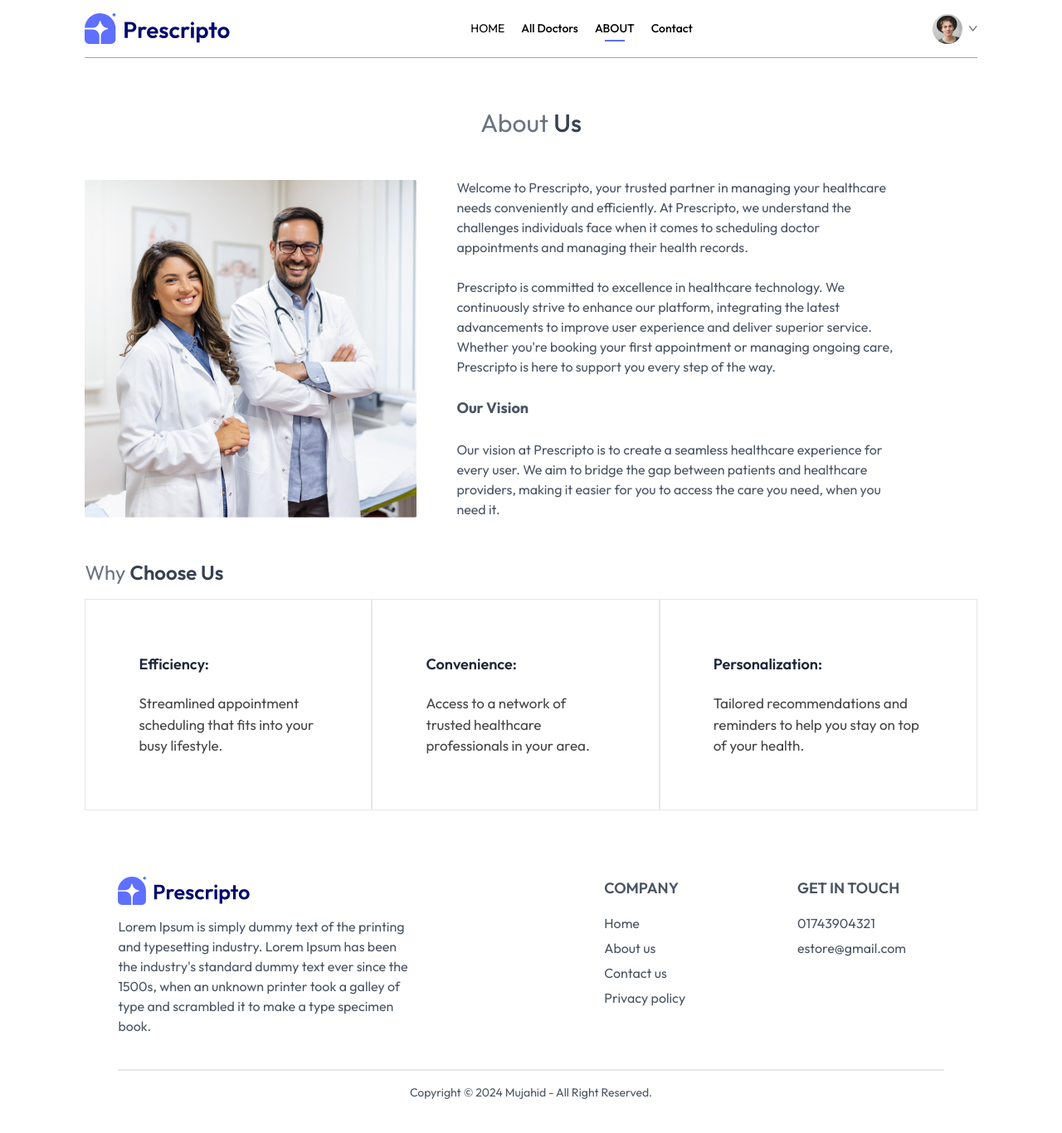
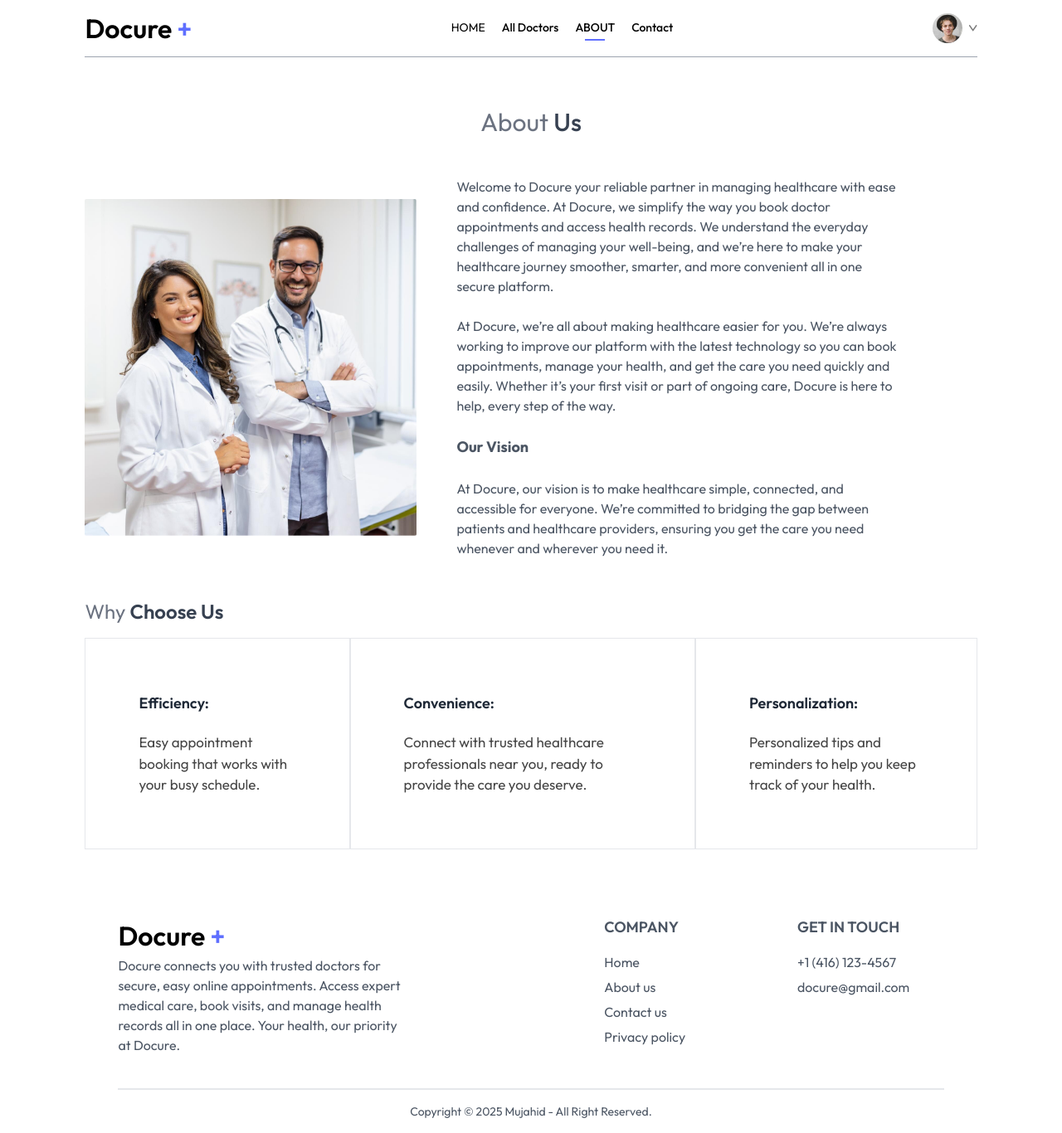
Before and after one commit to tanvirtalukdersiam/Prescripto, a React (Vite) app: page /about in a window 1280 px wide. Shown: the whole page at 83% size. Before the commit the page ends 1343 px from the top, so only its background shows below. Built offline with nearby package versions, Linux system fonts and the light colour scheme.

Commit message:
content-changed

```diff
--- a/src/components/Banner.jsx
+++ b/src/components/Banner.jsx
@@ -7,7 +7,7 @@ const Banner = () => {
       <div className="flex-1 py-8 sm:py-10 md:py-16 lg:py-24 lg:pl-5">
         <div className="text-xl sm:text-2xl md:text-3xl lg:text-5xl text-white font-semibold">
           <h4>Book Appointment</h4>
-          <h4 className="mt-3">With 100+ Trusted Doctors</h4>
+          <h4 className="mt-3">with 100+ Verified Healthcare Professionals</h4>
         </div>
         <button
           onClick={() => {
--- a/src/components/Doctors_Book.jsx
+++ b/src/components/Doctors_Book.jsx
@@ -8,10 +8,12 @@ const Doctors_Book = () => {
     <div className="flex flex-col items-center gap-4 my-14 text-gray-900 md:mx-10">
       <h2 className="font-medium text-[40px] text-center">
         {" "}
-        Top Doctors to Book
+        Highly Rated Doctors Ready to Book
       </h2>
       <p className="font-normal  text-[18px] text-pcolor text-center">
-        Simply browse through our extensive list of trusted doctors.
+        Easily search through our trusted doctor directory to find qualified,
+        experienced <br className="hidden sm:block" /> healthcare professionals
+        who meet your specific needs.
       </p>
       <div className="w-full grid grid-cols-auto gap-4 pt-5 gap-y-6 md:px-0">
         {doctors.slice(0, 7).map((item, index) => (
--- a/src/components/Find_by_Speciality.jsx
+++ b/src/components/Find_by_Speciality.jsx
@@ -6,12 +6,12 @@ const Find_by_Speciality = () => {
     <div id="speciality" className="flex flex-col items-center gap-4 py-16">
       <h2 className="font-medium text-[40px] text-center">
         {" "}
-        Find_by_Speciality
+        Explore by Specialization
       </h2>
+
       <p className="font-normal sm:w-1/3 text-[18px] text-pcolor text-center">
-        Simply browse through our extensive list of trusted doctors, schedule{" "}
-        {/* <br className="hidden md:block" /> */}
-        your appointment hassle-free.
+        Easily browse our trusted doctor list and book your appointment in
+        minutes.
       </p>
       <div className="flex sm:justify-center gap-5 pt-8 w-full overflow-scroll">
         {SpecialtyData.map((item, index) => (
--- a/src/components/Footer.jsx
+++ b/src/components/Footer.jsx
@@ -7,12 +7,14 @@ const Footer = () => {
       <div className="flex flex-col sm:grid grid-cols-[3fr_1fr_1fr] gap-14 my-10 mt-14 ">
         {/* left sight */}
         <div>
-          <img className="w-40 mb-3.5" src={logo} alt="" srcset="" />
+          <h5 className="text-black font-semibold text-[32px] cursor-pointer">
+            Docure <span className="text-primary">+</span>
+          </h5>
           <p className="w-full md:w-2/3 leading-6 text-pcolor">
-            Lorem Ipsum is simply dummy text of the printing and typesetting
-            industry. Lorem Ipsum has been the industry's standard dummy text
-            ever since the 1500s, when an unknown printer took a galley of type
-            and scrambled it to make a type specimen book.
+            Docure connects you with trusted doctors for secure, easy online
+            appointments. Access expert medical care, book visits, and manage
+            health records all in one place. Your health, our priority at
+            Docure.
           </p>
         </div>
         {/* middle sight */}
@@ -42,8 +44,8 @@ const Footer = () => {
             GET IN TOUCH
           </p>
           <ul className="flex flex-col gap-1.5 text-pcolor">
-            <li>01743904321</li>
-            <li>estore@gmail.com</li>
+            <li>+1 (416) 123-4567</li>
+            <li>docure@gmail.com</li>
           </ul>
         </div>
       </div>
@@ -51,7 +53,7 @@ const Footer = () => {
       <div>
         <hr className="text-pcolor border border-1" />
         <p className="text-center text-sm font-normal text-pcolor py-4 ">
-          Copyright © 2024 Mujahid - All Right Reserved.
+          Copyright © 2025 Mujahid - All Right Reserved.
         </p>
       </div>
     </div>
--- a/src/components/Hero.jsx
+++ b/src/components/Hero.jsx
@@ -8,15 +8,15 @@ const Hero = () => {
       {/* ------------left Site------------ */}
       <div className="md:w-1/2 flex flex-col items-start justify-center gap-4 py-10 mx-auto md:py-[10vw] md:mb-[-30px]">
         <h1 className="text-3xl md:text-4xl lg:text-5xl text-white font-semibold leading-tight md:leading-tight lg:leading-tight font-outfit">
-          Book Appointment <br />
-          With Trusted Doctors
+          Quickly Book Appointment <br />
+          With Trusted Medical Doctors
         </h1>
         <div className="flex  flex-col md:flex-row items-center gap-3.5 text-white text-sm font-light">
           <img className="w-28" src={groupPic} alt="" srcset="" />
           <p className="font-normal text-[18px] leading-[25px] tracking-normal">
-            Simply browse through our extensive list of trusted doctors,
+            Explore our wide network of trusted doctors
             <br className="hidden sm:block" />
-            schedule your appointment hassle-free.
+            and book your appointment with ease.
           </p>
         </div>
         <a
--- a/src/components/Navbar.jsx
+++ b/src/components/Navbar.jsx
@@ -11,12 +11,9 @@ const Navbar = () => {
   const [token, setToken] = useState(true);
   return (
     <div className="flex justify-between items-center text-sm py-4 mb-5  border-b border-b-gray-400">
-      <img
-        onClick={() => navigate("/")}
-        className="w-44 cursor-pointer"
-        src={logo}
-        alt=""
-      />
+      <h5 className="text-black font-semibold text-[32px] cursor-pointer">
+        Docure <span className="text-primary">+</span>
+      </h5>
       <ul className="hidden md:flex items-start gap-5 font-medium">
         <NavLink className={""} to={"/"}>
           <li className="py-1 font-outfit font-normal">HOME</li>
--- a/src/pages/About.jsx
+++ b/src/pages/About.jsx
@@ -16,25 +16,26 @@ const About = () => {
         />
         <div className="flex flex-col justify-center gap-6 md:w-2/4 text-base text-gray-600">
           <p>
-            Welcome to Prescripto, your trusted partner in managing your
-            healthcare needs conveniently and efficiently. At Prescripto, we
-            understand the challenges individuals face when it comes to
-            scheduling doctor appointments and managing their health records.
+            Welcome to Docure your reliable partner in managing healthcare with
+            ease and confidence. At Docure, we simplify the way you book doctor
+            appointments and access health records. We understand the everyday
+            challenges of managing your well-being, and we’re here to make your
+            healthcare journey smoother, smarter, and more convenient all in one
+            secure platform.
           </p>
           <p>
-            Prescripto is committed to excellence in healthcare technology. We
-            continuously strive to enhance our platform, integrating the latest
-            advancements to improve user experience and deliver superior
-            service. Whether you're booking your first appointment or managing
-            ongoing care, Prescripto is here to support you every step of the
-            way.
+            At Docure, we’re all about making healthcare easier for you. We’re
+            always working to improve our platform with the latest technology so
+            you can book appointments, manage your health, and get the care you
+            need quickly and easily. Whether it’s your first visit or part of
+            ongoing care, Docure is here to help, every step of the way.
           </p>
           <p className="font-bold text-lg">Our Vision</p>
           <p>
-            Our vision at Prescripto is to create a seamless healthcare
-            experience for every user. We aim to bridge the gap between patients
-            and healthcare providers, making it easier for you to access the
-            care you need, when you need it.
+            At Docure, our vision is to make healthcare simple, connected, and
+            accessible for everyone. We’re committed to bridging the gap between
+            patients and healthcare providers, ensuring you get the care you
+            need whenever and wherever you need it.
           </p>
         </div>
       </div>
@@ -47,15 +48,14 @@ const About = () => {
         <div className="border px-10 md:px-16 py-8 sm:py-16 flex flex-col gap-5 text-[15px]">
           <b className="text-[#1F2937] text-lg font-semibold">Efficiency:</b>
           <p className="text-[#454545] text-[17px]">
-            Streamlined appointment scheduling that fits into your busy
-            lifestyle.
+            Easy appointment booking that works with your busy schedule.
           </p>
         </div>
         <div className="border px-10 md:px-16 py-8 sm:py-16 flex flex-col gap-5 text-[15px]">
           <b className="text-[#1F2937] text-lg font-semibold">Convenience:</b>
           <p className="text-[#454545] text-[17px]">
-            Access to a network of trusted healthcare professionals in your
-            area.
+            Connect with trusted healthcare professionals near you, ready to
+            provide the care you deserve.
           </p>
         </div>
         <div className="border px-10 md:px-16 py-8 sm:py-16 flex flex-col gap-5 text-[15px]">
@@ -63,8 +63,8 @@ const About = () => {
             Personalization:
           </b>
           <p className="text-[#454545] text-[17px]">
-            Tailored recommendations and reminders to help you stay on top of
-            your health.
+            Personalized tips and reminders to help you keep track of your
+            health.
           </p>
         </div>
       </div>
```
Also changed, not shown: src/assets/header_img.png.
